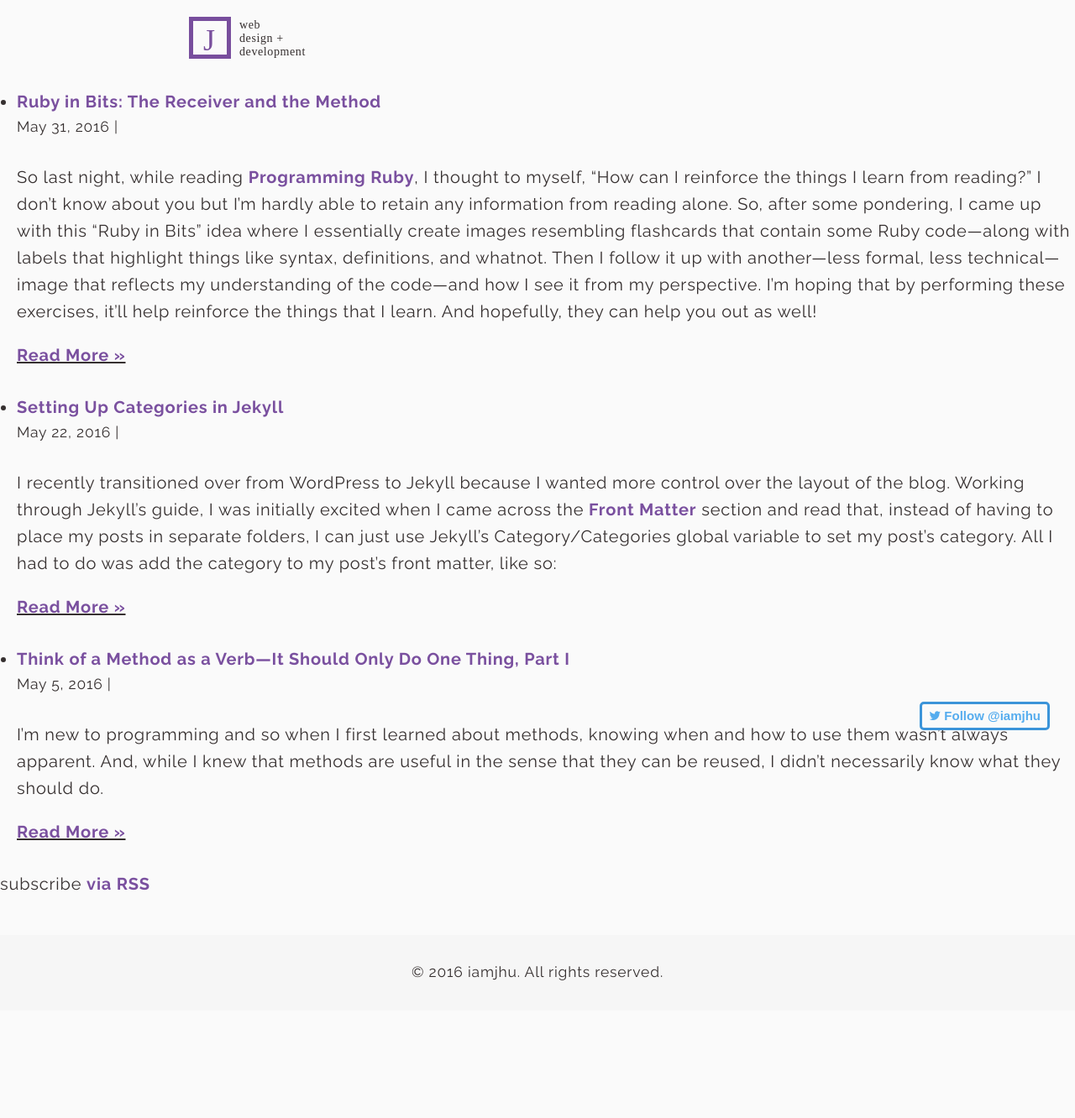
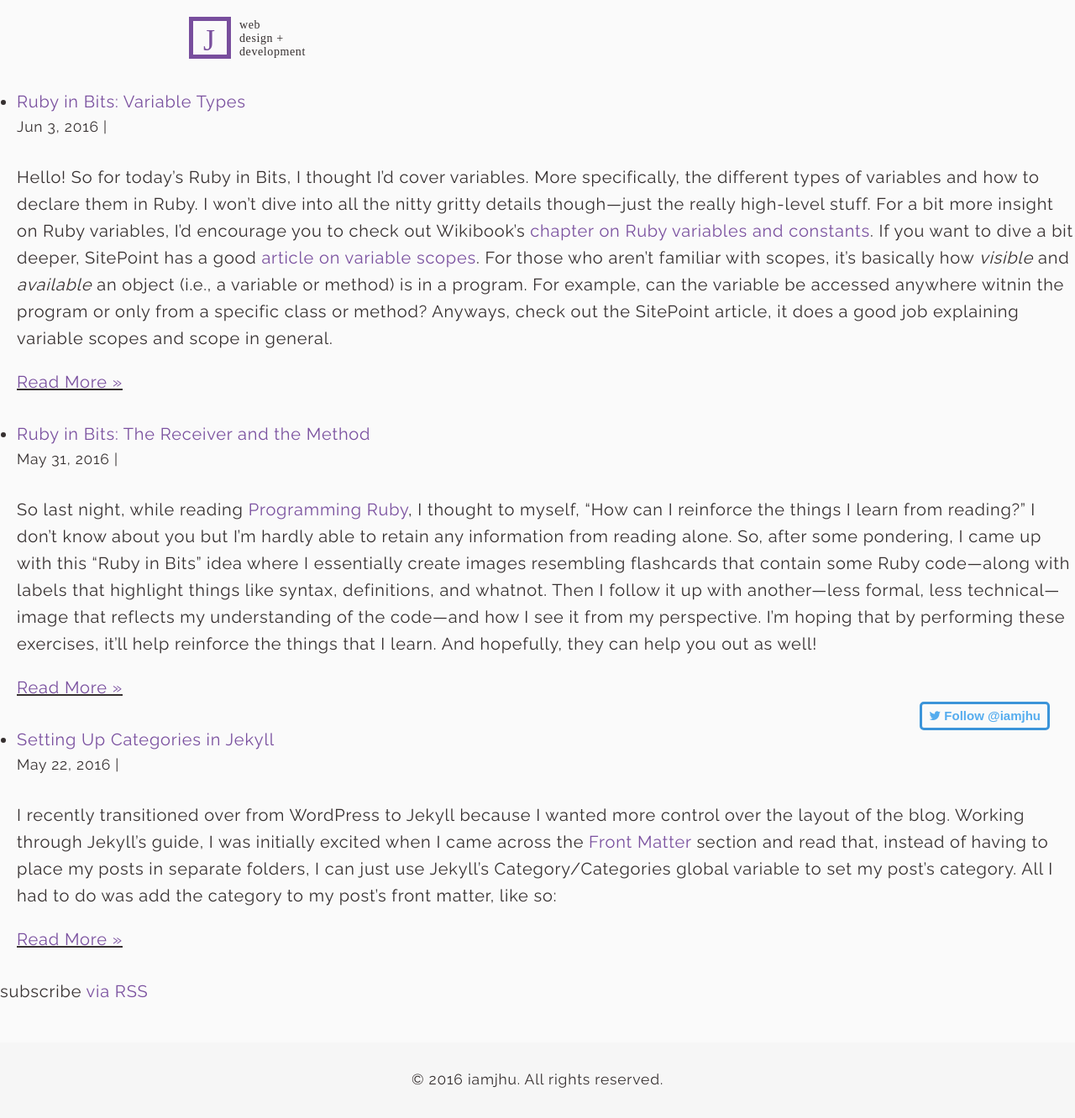
Before and after one commit to heyitsjhu/iamjhu.github.io, a Jekyll site: the page built from blog/index.html, in a window 1280 px wide. Shown: the whole page at 84% size. Built offline with Jekyll 4.4.1, drawn with Linux system fonts in a browser that asks for light colours; some web fonts are replaced; comment, search, counter and statistics services are not loaded; before the commit the page ends 1204 px from its top, so only the background shows below that.

Commit message:
Create Post: Ruby in Bits: Variable Types

```diff
--- a/_config.yml
+++ b/_config.yml
@@ -11,10 +11,8 @@ owner: Johnny Hu
 email: jgeehen.hu@gmail.com
 copyright: "&copy; 2016 iamjhu. All rights reserved."
 description: > # this means to ignore newlines until "baseurl:"
-  A financial professional turned web developer-in-training.
-  Follow Johnny as he attempts to code, debug, and program his
-  way to becoming a full-stack web developer—blogging about it
-  as he goes.
+  Failures. Triumphs. And a lot of caffeine.
+  This is my personal journey and dive into web development and applications..
 baseurl: "" # the subpath of your site, e.g. /blog
 url: "http://www.iamjhu.com" # the base hostname & protocol for your site
 linkedin_username: jgeehenhu
--- a/_sass/_layout.scss
+++ b/_sass/_layout.scss
@@ -138,6 +138,12 @@ span.post-category {
   }
 }
 
+.post-excerpt {
+  a {
+    font-weight: 400;
+  }
+}
+
 .read-more-link {
   margin-top: 10px;
   font-weight: 700;
@@ -162,6 +168,13 @@ span.post-category {
 /**
  * POSTS
  */
+
+.post {
+  a {
+    font-weight: 400;
+  }
+}
+
 .post-header {
     margin-bottom: $spacing-unit;
 
--- a/_sass/_syntax-highlighting.scss
+++ b/_sass/_syntax-highlighting.scss
@@ -2,8 +2,14 @@
  * Syntax highlighting styles
  */
 .highlight {
-    background: #fff;
+    width: 100%;
+    background: $grey-color;
+    border-radius: 5px;
     @extend %vertical-rhythm;
+
+    pre:first-child {
+        margin-bottom: 0;
+    }
 
     .highlighter-rouge & {
       background: #eef;
--- a/blog/development/_posts/2016-05-31-ruby-in-bits-the-receiver-and-the-method.markdown
+++ b/blog/development/_posts/2016-05-31-ruby-in-bits-the-receiver-and-the-method.markdown
@@ -12,6 +12,7 @@ Alright, so here's the first one: **the receiver** and **the method**.
 {% include image.html
     url="/assets/images/2016-05-31-receiver-and-method-01.png"
     description="An image showing the receiver (a string) and the method (the index method) in the Ruby code 'Johnny'.index('h')."
+    caption=""
 %}
 
 And this is how I make sense of their interaction with each other!
@@ -19,6 +20,7 @@ And this is how I make sense of their interaction with each other!
 {% include image.html
     url="/assets/images/2016-05-31-receiver-and-method-02.png"
     description="The same image but with added dialogue, where the method asks the receiver which index position the letter 'h' is in the string 'Johnny'. The answer is index position 2."
+    caption=""
 %}
 
 How do you interpret the interaction between a receiver and its method? I'd love to hear about it!
--- /dev/null
+++ b/blog/development/_posts/2016-06-02-ruby-in-bits-variable-types.markdown
@@ -0,0 +1,38 @@
+---
+title: "Ruby in Bits: Variable Types"
+date: 2016-06-02 17:53:54 -0700
+disqus_identifier: "11a4fe4e-fe07-4e42-a384-0e3b5a9b66de"
+tags: [ruby, fundamentals, variables]
+excerpt_separator: <!-- more -->
+---
+
+Hello!
+
+So for today's Ruby in Bits, I thought I'd cover variables. More specifically, the different types of variables and how to declare them in Ruby. I won't dive into all the nitty gritty details though—just the really high-level stuff. For a bit more insight on Ruby variables, I'd encourage you to check out Wikibook's [chapter on Ruby variables and constants][1]. If you want to dive a bit deeper, SitePoint has a good [article on variable scopes][2]. For those who aren't familiar with scopes, it's basically how *visible* and *available* an object (i.e., a variable or method) is in a program. For example, can the variable be accessed anywhere witnin the program or only from a specific class or method? Anyways, check out the SitePoint article, it does a good job explaining variable scopes and scope in general.
+<!-- more -->
+Here's an example of a local variable named `foo_bar`. When naming a variable in Ruby, you can use any combination of letters, digits and underscores. However, the letters are typically lowercase, especially the first letter of the variable. Multiword variables, such as foo_bar, are separated by underscores.
+
+{% include image.html
+    url="/assets/images/2016-06-02-variable-types-01.png"
+    description="An example of a local variable, along with some common conventions followed by Rubyists."
+%}
+
+Appending one of the following prefixes to your variable will change its variable type. Appending a "$"-symbol will change your variable into a global variable. Appending two "@"-symbols will change your variable into a class variable. Appending one "@"-symbol will change your variable into an instance variable. And finally, an underscore or lack of any symbol in front of a variable name, will declare that variable as a local variable.
+
+{% include image.html
+    url="/assets/images/2016-06-02-variable-types-02.png"
+    description="By appending one of these prefixes, your variable changes to that variable type—affecting its characteristics and scope."
+%}
+
+In addition to global, class, instance and local variables. There'ss also a variable called a constant variable. By convention, constant variables are written in all uppercase letters. For example, `FOO_BAR`. The value stored in a constant variable is expected to remain the same throughout the program. However, nothing actually stops you from changing its value if you really wanted to—with the sole exception of Ruby complaining about it. A general rule of thumb, of course, is to not make Ruby complain. :)
+
+{% include image.html
+    url="/assets/images/2016-06-02-variable-types-03.png"
+    description="By convention, a constant variable is written in all uppercase letters and its value is not expected to change throughout the program."
+%}
+
+Did these flashcards help you better remember the different types of variables in Ruby? Is there a specific topic you'd like me to cover in the future? Let me know!
+
+
+[1]: https://en.wikibooks.org/wiki/Ruby_Programming/Syntax/Variables_and_Constants "Ruby Variables and Constants"
+[2]: https://www.sitepoint.com/understanding-scope-in-ruby/ "Understanding Scope in Ruby"
--- a/css/main.scss
+++ b/css/main.scss
@@ -25,7 +25,7 @@ $background-color: #FAFAFA;
 $brand-color:      #7A509F;
 $secondary-color:  #4D157E;
 
-$grey-color:       #828282;
+$grey-color:       #EFEFEF;
 $grey-color-light: lighten($grey-color, 40%);
 $grey-color-dark:  darken($grey-color, 25%);
 
--- a/index.html
+++ b/index.html
@@ -51,8 +51,9 @@ layout: default
             <p class="post-date">
               {{ post.date | date: "%b %-d, %Y" }}
             </p>
-
-            {{ post.excerpt }}
+            <div class="post-excerpt">
+              {{ post.excerpt }}
+            </div>
 
             <p class="read-more-link">
               <a href="{{ post.url | prepend: site.baseurl }}">
```
Also changed, not shown: assets/images/2016-05-31-receiver-and-method-01.png, assets/images/2016-05-31-receiver-and-method-02.png, assets/images/2016-06-02-variable-types-01.png (added), assets/images/2016-06-02-variable-types-02.png (added), assets/images/2016-06-02-variable-types-03.png (added).
